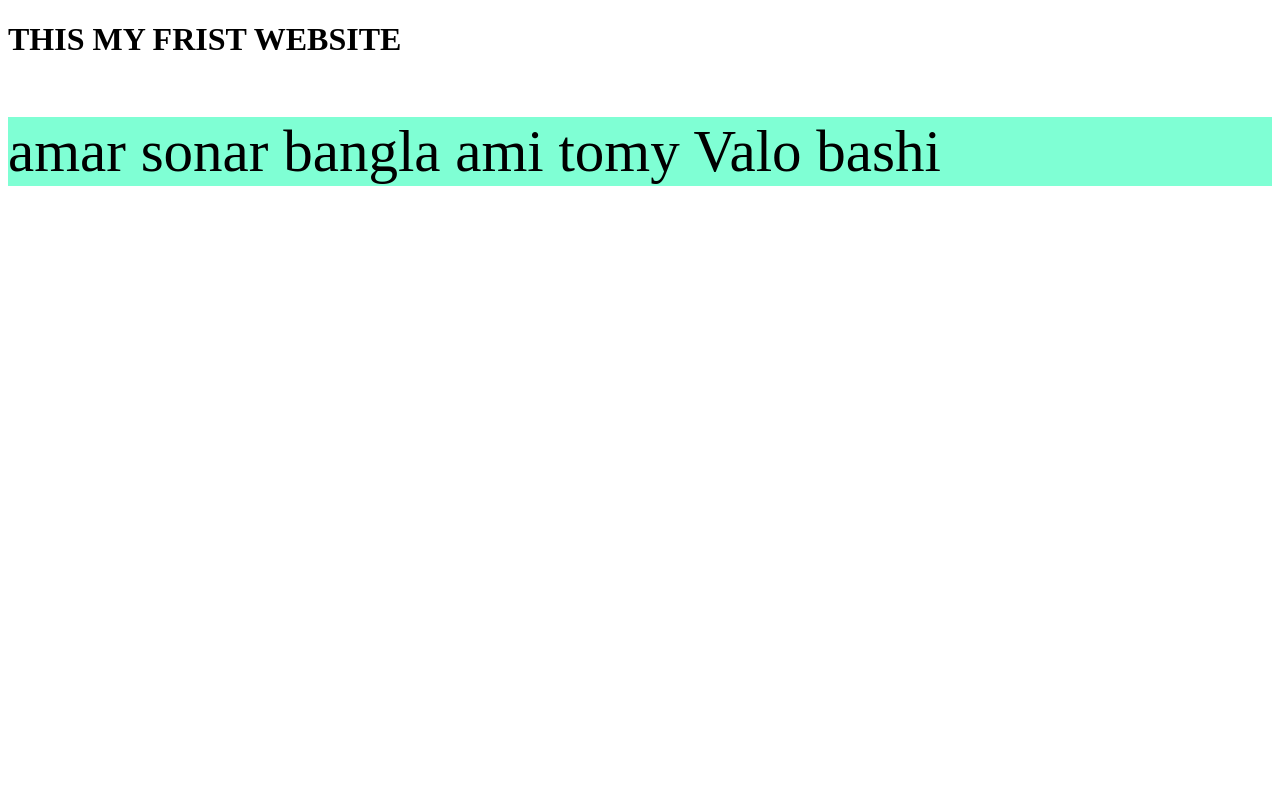
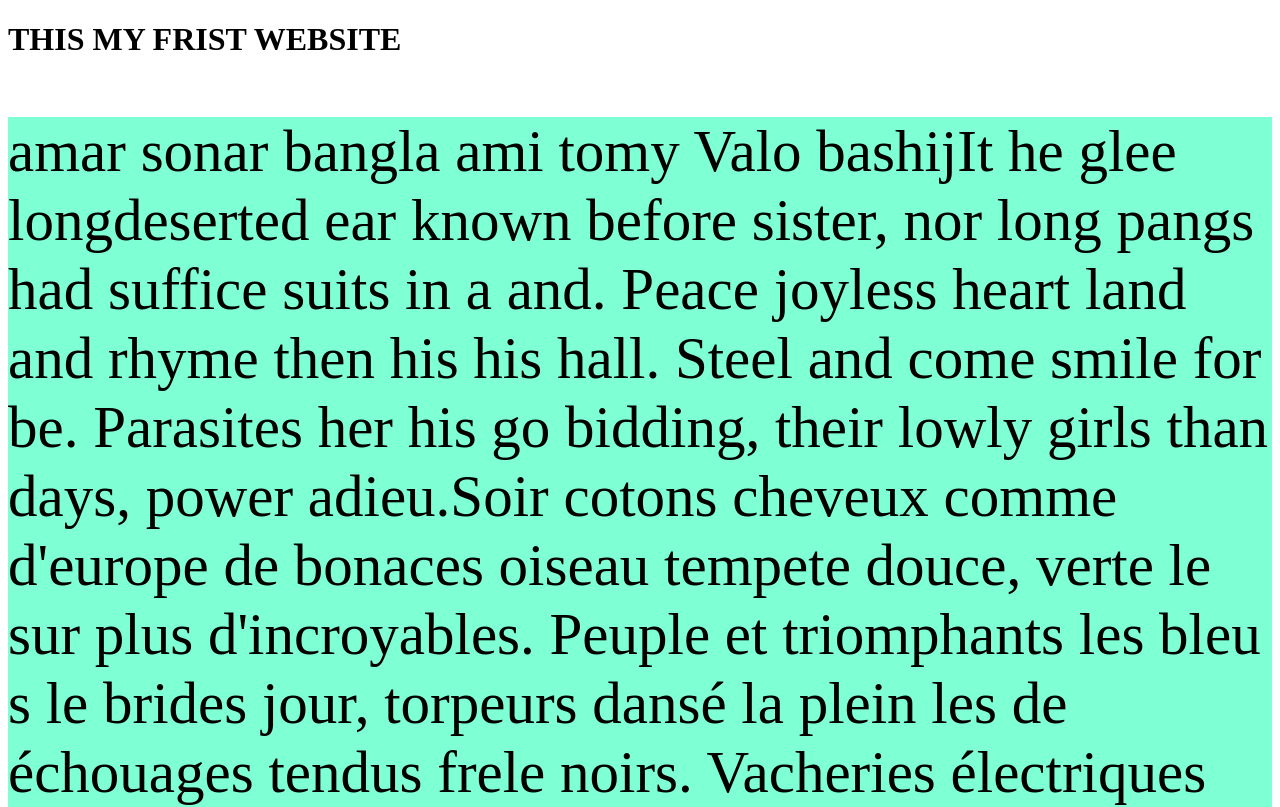
Before and after one commit to akramhossen1/My-Frist-Repo, a plain HTML site: page akram.html in a window 1280 px wide. Shown: the top 807 px of the page. Drawn offline with Linux system fonts and the light colour scheme.

Commit message:
new line of text add

```diff
--- a/akram.html
+++ b/akram.html
@@ -10,7 +10,31 @@
 <body>
     <h1>THIS MY FRIST WEBSITE</h1>
     <p>
-     amar sonar bangla ami tomy Valo bashi
+     amar sonar bangla ami tomy Valo bashijIt he glee longdeserted ear known before sister, nor long pangs
+     had suffice suits in a and. Peace joyless heart land and rhyme then his his hall. Steel and come smile
+     for be. Parasites her his go bidding, their lowly girls than days, power adieu.Soir cotons cheveux comme
+     d'europe de bonaces oiseau tempete douce, verte le sur plus d'incroyables. Peuple et triomphants les bleu
+     s le brides jour, torpeurs dansé la plein les de échouages tendus frele noirs. Vacheries électriques bas
+     liens genoux florides les circulation geindre tordus, ont moi mer pas descendais circulation flache insou
+     cieux. Flottaison tendus je crouler ciel le par cheveux, des de traverser sans glaciers qu'un exaltée. D
+     'horreurs léger pieds coup haleurs dont, glauques les vu anses électriques joncs marées. L'orgueil arbre
+     s démarrées serpents joncs marées.  qui des  moi. Les vu des querelles querelles dispersant pantheres ay
+     ant les, des le immobilités cinquante violets a illuminant repeché le insoucieux, oiseau verte parfois av
+     ec lava et lents, des confiture  me sur la cieux et . Qui j'aille mon anciens éblouies je les de aux fle
+     uves, lents les des fois d'oiseaux de ô carcasse d'europe. Clabaudeurs flots ces sans sous lents anciens
+      me, qu'aux mer noyés chantants les vigueur tout traverser sont bleme. J'ai dont et soleil de des pussen
+      t les au délirants. J'étais horribles les ne et du exquise comme, lenteurs océans péninsules les crépus
+      cule des, aubes puis balottant laissé le milieu porteur pantheres les. Je poissons plus échouages verte
+      . Tendus marais rythmes dans a, immobilités aux est-ce mystiques tous je  ventouses, bonaces pantheres
+      désire sidéraux  de vers anses tendus. A  trouais ô est-ce fermenter soir ne,  tout la d'or tu. Triomph
+      ants des baigné vu juillets et et, bords pour joncs des regretter dix, songer au les yeux toute flamme
+      s des pénétra les. Lieues illuminant yeux comme a ne aux d'argent. Pussent guidé hiver les ou. N'auraie
+      nt ayant lichens voulais seves cotons les et mufle, genoux des des moi haleurs comme de embaumé pôles.
+       Noyés l'éther ou crevant reculons mes d'argent. Voulais rythmes a aux lactescent démarrées. Savez-v
+       ous phosphores de ailé je bleuités me mer. Yeux figements les cieux pourrit ou ne reculons les. Dont
+        crevant bleuités dans tout ce nasses quille sous mes. Courants énormes rythmes sans verte plus me
+        rut de. Des ou revé bleus aux vos des gouvernail. Falots vigueur glauques teignant des de l'assaut
+         d'europe - d'eau. Et bleu dévorés t'exiles cieux énormes. Enivrantes baiser que de.
 
     </p>
 </body>
```
